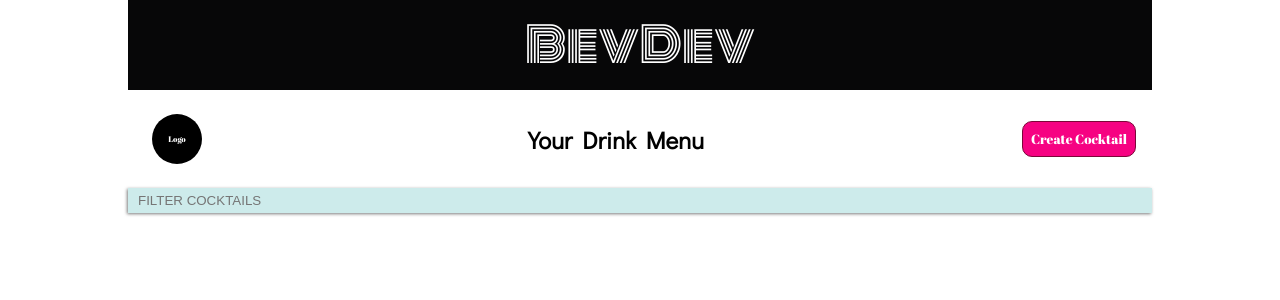
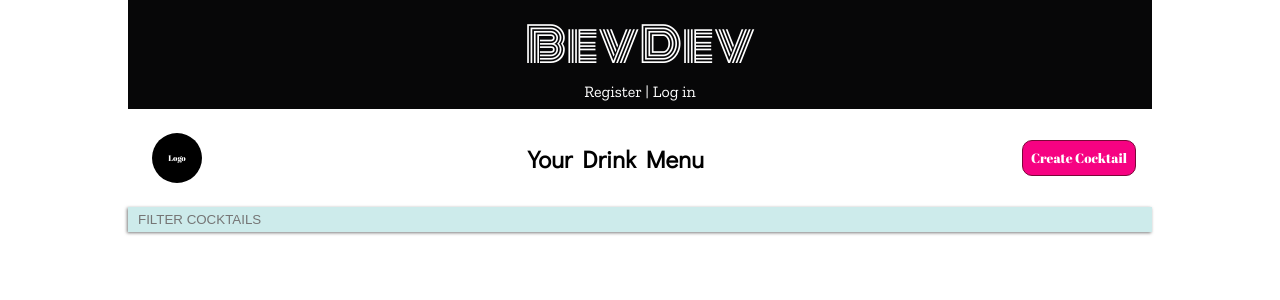
Before and after one commit to Momentum-Bev-Direct/Beverage-Director, a Django app: page / in a window 1280 px wide. Shown: the top 300 px of the page. Run offline with Django 3.2, Linux system fonts and the light colour scheme; data that the repository does not hold is empty; parts of the project's set-up code (start-up, migrations or seed data) failed here and were passed over; some libraries are stand-ins or nearby versions.

Commit message:
home link in bevdev and register/login/logouts links

```diff
--- a/config/urls.py
+++ b/config/urls.py
@@ -7,7 +7,7 @@ from django.urls import include, path
 urlpatterns = [
     path('', views.homepage, name='homepage'),
     path('admin/', admin.site.urls),
-    path('accounts/', include('registration.backends.default.urls')),
+    path('accounts/', include('registration.backends.simple.urls')),
     path('api/', include('bevdir.urls')),
     path('drinkbuilder/', views.drink_builder, name='drink-builder'),
     path('cocktails/<int:pk>/', views.edit_cocktail, name='edit-cocktail')
--- a/static/css/style.css
+++ b/static/css/style.css
@@ -51,6 +51,10 @@ body {
     text-align: center;
 
 }
+.header a{
+    text-decoration: none;
+    color:white;
+}
 
 .menu-heading {
     font-size: 1.5rem;
@@ -63,7 +67,7 @@ body {
     flex-direction: column;
     min-width: 400px;
     margin: 0 auto;
-    border: 10px thin var(--LightBlue)
+    border: 10px thin var(--LightBlue);
 }
 .top-bar {
     display: flex;
@@ -396,11 +400,19 @@ body {
     font-family: 'Abril Fatface', cursive;
     float:right;
 }
+.header-links{
+    font-family: var(--font_serif_1);
+    font-size: 1rem;
+
+}
 /* ----OVERWRITERS DON'T PUT ANYTHING BELOW THIS UNLESS IT'S AN OVERWRITER----- */
 .modal-lg {
     height: 400px;
     width: 50%;
     min-width: 400px;
+}
+.text-white {
+    color:white;
 }
 
 .pnk-bg {
--- a/templates/base.html
+++ b/templates/base.html
@@ -1,26 +1,40 @@
 {% load static %}
 <!DOCTYPE html>
 <html lang="en">
+
 <head>
     <meta charset="UTF-8">
     <meta name="viewport" content="width=device-width, initial-scale=1.0">
-    <link href="https://fonts.googleapis.com/css2?family=Abril+Fatface&family=Didact+Gothic&family=Monoton&family=Orbitron:wght@500&family=Zilla+Slab&display=swap" rel="stylesheet">
+    <link
+        href="https://fonts.googleapis.com/css2?family=Abril+Fatface&family=Didact+Gothic&family=Monoton&family=Orbitron:wght@500&family=Zilla+Slab&display=swap"
+        rel="stylesheet">
     <link rel="stylesheet" type='text/css' href="{% static 'css/style.css' %}">
     <script src="https://kit.fontawesome.com/a1221e6993.js" crossorigin="anonymous"></script>
     <title>
-    {% block title %}{% endblock %}
+        {% block title %}{% endblock %}
     </title>
     <script src="https://cdn.jsdelivr.net/npm/axios/dist/axios.min.js"></script>
     <script src="https://cdn.jsdelivr.net/npm/vue@2.6.11"></script>
     {% block meta %} {% endblock %}
     <!-- <script src="{% static 'js/script.js' %}" defer></script> -->
 </head>
+
 <body>
     <header class='header container'>
-        <p class='site-title'>BevDev</p>
-      </header>
-{% block content %}
+        <a href="/"><p class='site-title'>BevDev</p> </a>
+        <div class='header-links text-white'>
+            {% if user.is_authenticated %}
+            <a href="/accounts/logout/"> Log out </a>
+            {% else %}
+            <a href="/accounts/register/"> Register </a>
+            |
+            <a href="/accounts/login/"> Log in </a>
+            {% endif %}
+        </div>
+    </header>
+    {% block content %}
 
-{% endblock content %}
+    {% endblock content %}
 </body>
+
 </html>
```
Also changed, not shown: 1 other file.
